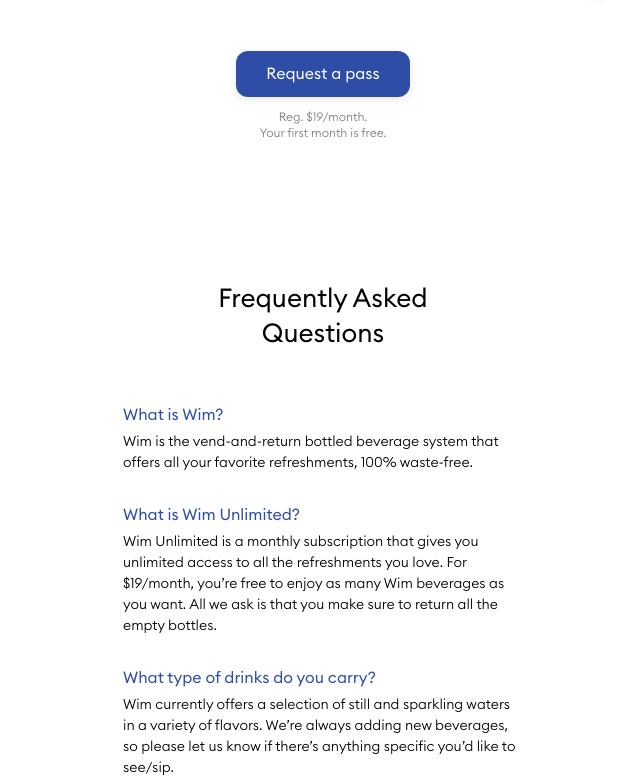
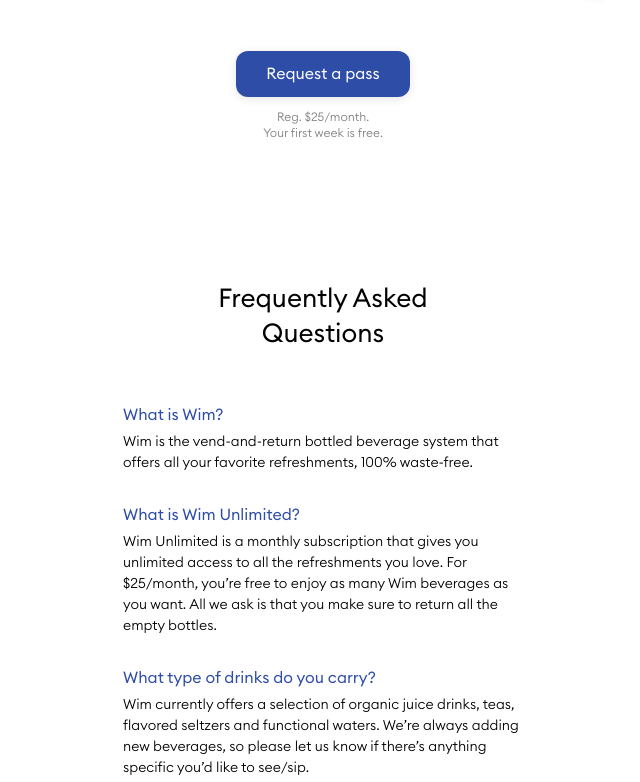
Before and after one commit to PipedreamLabs/PipedreamLabs.github.io, a plain HTML site: page index.html in a window 1280 px wide. Shown: the part 2402-3184 px from the top of the page, without its empty margins (317-957 px from the left). Drawn offline with Linux system fonts and the light colour scheme.

Commit message:
Update index.html

```diff
--- a/index.html
+++ b/index.html
@@ -67,8 +67,8 @@
           Request a pass
       </a>
       <p class="underButtonText">
-          Reg. $19/month.<br>
-          Your first month is free.
+          Reg. $25/month.<br>
+          Your first week is free.
       </p>
     </main>
     <footer>
@@ -90,7 +90,7 @@
                   What is Wim Unlimited?
               </p>
               <p class="footerItemText">
-                  Wim Unlimited is a monthly subscription that gives you unlimited access to all the refreshments you love. For $19/month, you’re free to enjoy as many Wim beverages as you want. All we ask is that you make sure to return all the empty bottles.
+                  Wim Unlimited is a monthly subscription that gives you unlimited access to all the refreshments you love. For $25/month, you’re free to enjoy as many Wim beverages as you want. All we ask is that you make sure to return all the empty bottles.
               </p>
             </div>
             <div class="footerItem">
@@ -98,7 +98,7 @@
                   What type of drinks do you carry?
               </p>
               <p class="footerItemText">
-                  Wim currently offers a selection of still and sparkling waters in a variety of flavors. We’re always adding new beverages, so please let us know if there’s anything specific you’d like to see/sip.
+                  Wim currently offers a selection of organic juice drinks, teas, flavored seltzers and functional waters. We’re always adding new beverages, so please let us know if there’s anything specific you’d like to see/sip.
               </p>
             </div>
             <div class="footerItem">
```
